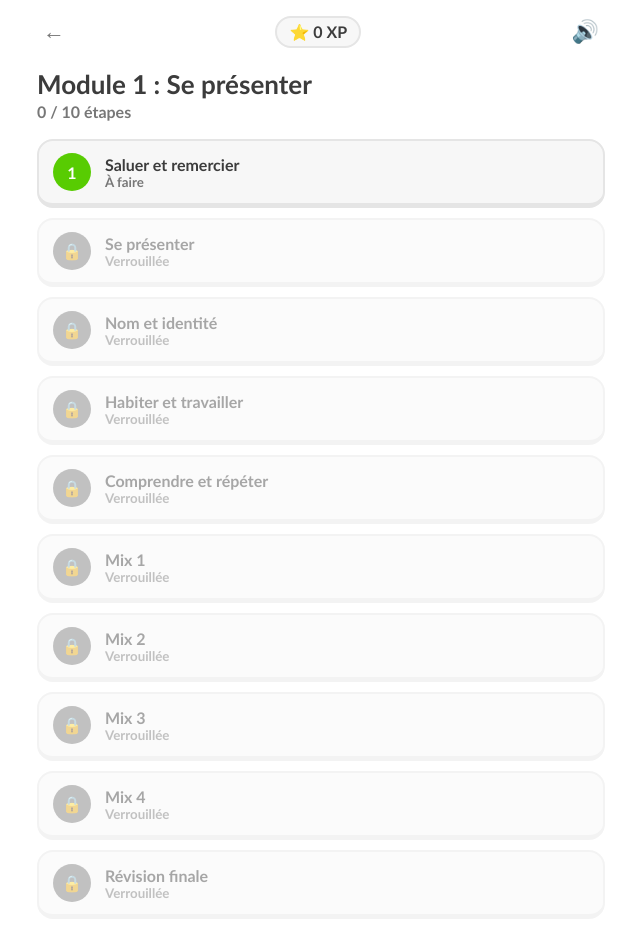
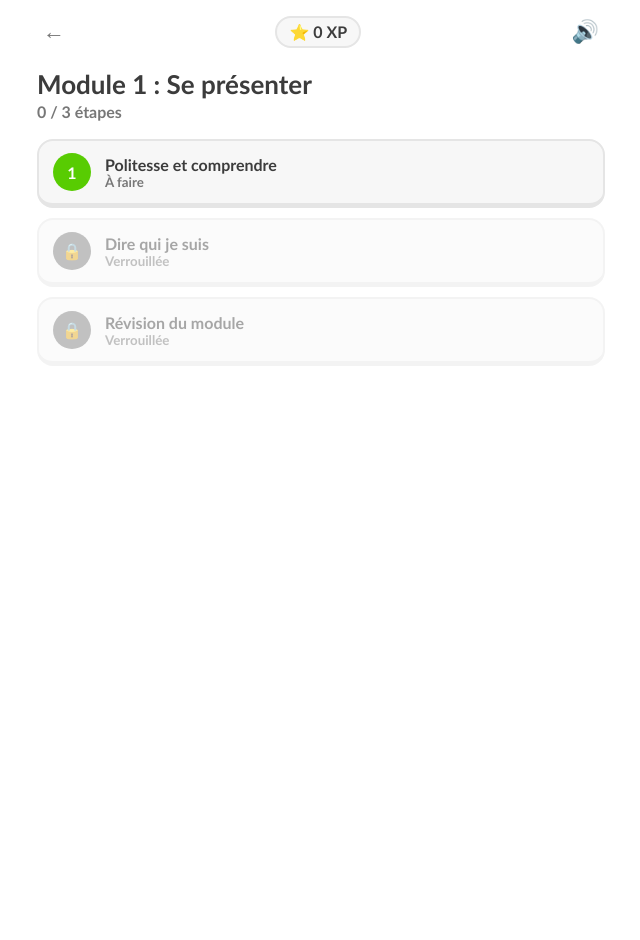
Before and after one commit to Iandrianina/mianatra-malagasy, a plain HTML site: page index.html in a window 1280 px wide. Both pictures are taken after a click on the button 640 px from the left and 186 px from the top of the page. Shown: the whole page, without its empty margins (319-959 px from the left). After the commit the page ends 800 px from the top, so only its background shows below. Drawn offline with Linux system fonts and the light colour scheme.

Commit message:
Refactor language learning module structure

```diff
--- a/index.html
+++ b/index.html
@@ -56,40 +56,49 @@ h1{font-size:26px;margin:8px 0 2px}
 <div id="app"></div>
 <script>
 var M=[
-{t:"Se présenter",e:"👋",g:"Saluer, dire son nom, où l’on habite, ce que l’on fait",
-items:[["Bonjour","Manahoana"],["Salut / ça va","Salama"],["Je m’appelle Paul","Ny anarako dia Paul"],["Je suis Paul","Izaho dia Paul"],["Comment t’appelles-tu ?","Iza ny anaranao ?"],["J’habite à Bois-le-roi","Mipetraka any Bois-le-roi"],["Je travaille dans la cybersécurité","Miasa amin’ny cybersécurité"],["Je comprends","Azoko"],["Je ne comprends pas","Tsy azoko"],["Tu peux répéter ?","Avereno hoe ?"],["Merci","Misaotra"],["Pardon / excusez-moi","Azafady"]],
-steps:[{t:"Saluer et remercier",ix:[0,1,10,11],tip:"Manahoana est le bonjour courant, Salama = salut / ça va, plus familier."},{t:"Se présenter",ix:[2,3,0,10],tip:"Ny anarako = mon nom, Izaho = moi. « dia » relie le sujet à ce qu’on en dit."},{t:"Nom et identité",ix:[4,2,3,1]},{t:"Habiter et travailler",ix:[5,6,4,3]},{t:"Comprendre et répéter",ix:[7,8,9,11],tip:"Tsy devant un mot = négation."},{t:"Mix 1",ix:[0,2,5,7,9]},{t:"Mix 2",ix:[1,3,4,6,8]},{t:"Mix 3",ix:[10,11,5,6,9,2]},{t:"Mix 4",ix:[4,5,6,7,8,9]},{t:"Révision finale",ix:[0,1,2,3,4,5,6,7,8,9,10,11]}]},
-{t:"Former une phrase",e:"🧩",g:"Négation, questions et phrases simples",
+{t:"Se présenter",e:"👋",g:"Saluer, se présenter, comprendre, remercier",
+items:[["Bonjour","Manahoana"],["Salut / ça va","Salama"],["Je m’appelle Paul","Ny anarako dia Paul"],["Je suis Paul","Izaho dia Paul"],["Comment t’appelles-tu ?","Iza ny anaranao ?"],["J’habite à Bois-le-roi","Izaho mipetraka any Bois-le-roi"],["Je travaille dans la cybersécurité","Izaho miasa amin’ny cybersécurité"],["Je comprends","Azoko"],["Je ne comprends pas","Tsy azoko"],["Tu peux répéter ?","Afaka averinao ve ?"],["Merci","Misaotra"],["Pardon / s’il vous plaît","Azafady"]],
+steps:[{t:"Politesse et comprendre",ix:[0,1,10,11,7,8,9],tip:"Salama = salut / ça va. Azafady sert à s’excuser et à dire « s’il vous plaît »."},{t:"Dire qui je suis",ix:[2,3,4,5,6,0,1],tip:"Ny anarako = mon nom, Izaho = moi. « dia » relie le sujet à ce qu’on en dit."},{t:"Révision du module",ix:[0,1,2,3,4,5,6,7,8,9,10,11]}]},
+{t:"Former une phrase",e:"🧩",g:"Négation, questions avec ve, phrases simples",
 items:[["Négation (ne… pas)","Tsy"],["Marqueur de question","Ve"],["Je travaille.","Miasa za"],["Je travaille ici.","Miasa ato za"],["Je travaille demain.","Miasa za rahampitso"],["Je travaille à Paris.","Miasa any Paris za"],["Je travaille avec Grégoire.","Miasa miaraka amin’i Grégoire za"],["Tu / toi","Ianao"],["Tu travailles ?","Miasa ve ianao ?"],["Tu travailles ici ?","Miasa ato ve ianao ?"],["Tu travailles à Paris ?","Miasa any Paris ve ianao ?"],["Tu comprends ?","Azonao ve ?"],["Je ne travaille pas.","Tsy miasa za"],["Tu manges ?","Misakafo ve ianao ?"],["Tu dors ?","Matory ve ianao ?"],["Ça va ?","Salama ve ianao ?"],["Je ne travaille pas ici.","Tsy miasa ato za"]],
-steps:[{t:"Tsy, Ve, Ianao et « je travaille »",ix:[0,1,2,7],tip:"Tsy = négation, Ve = question, Ianao = tu. Le verbe vient en premier : Miasa za (za = je, à l’oral)."},{t:"Où et quand",ix:[2,3,4,5]},{t:"Avec qui et la négation",ix:[6,12,16,3],tip:"Tsy se place juste avant le verbe : Tsy miasa za."},{t:"Poser une question avec Ve",ix:[8,9,10,7],tip:"Ve se place après le verbe : Miasa ve ianao ?"},{t:"Autres questions",ix:[11,13,14,15]},{t:"Mix 1",ix:[1,8,12,6,11]},{t:"Mix 2",ix:[3,9,13,16,4]},{t:"Mix 3",ix:[0,5,10,14,15,2]},{t:"Mix 4",ix:[12,16,8,9,10,11]},{t:"Révision finale",ix:[0,1,2,3,4,5,6,7,8,9,10,11,12,13,14,15,16]}]},
-{t:"Vocabulaire utile",e:"📚",g:"Vie quotidienne, interactions et temps",
-items:[["Manger","Misakafo"],["Boire","Misotro"],["Dormir","Matory"],["Travailler","Miasa"],["Sortir","Mivoaka"],["Rentrer","Mody"],["Acheter","Mividy"],["Prendre","Maka"],["Faire","Manao"],["Aller","Mandeha"],["Demander","Manontany"],["Répondre","Mamaly"],["Accepter","Manaiky"],["Expliquer","Manazava"],["Aujourd’hui","Androany"],["Demain","Rahampitso"],["Hier","Omaly"],["Maintenant","Zao"],["Toujours","Foana"],["Parfois","Indraindray"]],
-steps:[{t:"Verbes du quotidien 1",ix:[0,1,2,3],tip:"Beaucoup de verbes commencent par « mi- » ou « ma- »."},{t:"Verbes du quotidien 2",ix:[4,5,6,7]},{t:"Faire, aller, demander, répondre",ix:[8,9,10,11]},{t:"Accepter, expliquer, aujourd’hui, demain",ix:[12,13,14,15]},{t:"Hier, maintenant, toujours, parfois",ix:[16,17,18,19]},{t:"Mix 1",ix:[0,4,8,12,14]},{t:"Mix 2",ix:[2,6,10,16,18]},{t:"Mix 3",ix:[1,5,9,13,17,19]},{t:"Mix 4",ix:[3,7,11,15,0,10]},{t:"Révision finale",ix:[0,1,2,3,4,5,6,7,8,9,10,11,12,13,14,15,16,17,18,19]}]}
+steps:[{t:"Les bases d’une phrase",ix:[0,1,7,2,3,4,5,6],tip:"Le verbe vient en premier : Miasa za (za = je, à l’oral). Ianao = tu."},{t:"Négations et questions",ix:[12,16,8,9,10,11,13,14,15],tip:"Tsy se place avant le verbe, Ve juste après : Tsy miasa za / Miasa ve ianao ?"},{t:"Révision du module",ix:[0,1,2,3,4,5,6,7,8,9,10,11,12,13,14,15,16]}]},
+{t:"Vie quotidienne",e:"🏃",g:"Les verbes du quotidien",
+items:[["Manger","Misakafo"],["Boire","Misotro"],["Dormir","Matory"],["Travailler","Miasa"],["Sortir","Mivoaka"],["Rentrer","Mody"],["Acheter","Mividy"],["Prendre","Maka"],["Faire","Manao"],["Aller","Mandeha"],["Jouer","Milalao"]],
+steps:[{t:"Manger, boire, dormir…",ix:[0,1,2,3,4,5],tip:"Beaucoup de verbes commencent par « mi- » ou « ma- »."},{t:"Acheter, prendre, faire, aller, jouer",ix:[6,7,8,9,10,0,1]},{t:"Révision du module",ix:[0,1,2,3,4,5,6,7,8,9,10]}]},
+{t:"Interaction, goûts et temps",e:"💬",g:"Demander, répondre, aimer, vouloir, le temps",
+items:[["Demander","Manontany"],["Répondre","Mamaly"],["Accepter","Manaiky"],["Expliquer","Manazava"],["Aimer","Tia"],["Avoir envie de","Te"],["Aujourd’hui","Androany"],["Demain","Rahampitso"],["Hier","Omaly"],["Maintenant","Zao"],["Toujours","Foana"],["Parfois","Indraindray"]],
+steps:[{t:"Interagir et exprimer ses goûts",ix:[0,1,2,3,4,5]},{t:"Le temps",ix:[6,7,8,9,10,11]},{t:"Révision du module",ix:[0,1,2,3,4,5,6,7,8,9,10,11]}]},
+{t:"La maison et les animaux",e:"🏠",g:"Meubles, chambre, chien et chat",
+items:[["Chaise","Seza"],["Table","Latabatra"],["Chien","Alika"],["Chat","Saka"],["Lit","Fandriana"],["Couverture","Lamba"],["Oreiller","Ondana"]],
+steps:[{t:"Meubles et animaux",ix:[0,1,2,3,4]},{t:"Révision du module",ix:[0,1,2,3,4,5,6]}]},
+{t:"La nourriture",e:"🍚",g:"Riz, viandes et phrases simples",
+items:[["Riz","Vary"],["Accompagnement (viande ou féculents)","Loaka"],["Poulet","Akoho"],["Bœuf","Omby"],["Viande","Hena"],["Cochon","Kisoa"],["Manger","Misakafo"],["Boire","Misotro"],["J’aime le riz.","Tia vary za"],["Tu aimes le poulet ?","Tia akoho ve ianao ?"]],
+steps:[{t:"Riz et viandes",ix:[0,1,2,3,4,5]},{t:"Manger, boire, aimer",ix:[6,7,8,9,1,2]},{t:"Révision du module",ix:[0,1,2,3,4,5,6,7,8,9]}]}
 ];
 var S=load(),L=null,app=document.getElementById("app");
-function load(){var d;try{d=JSON.parse(localStorage.getItem("mg1"))}catch(e){}d=d||{};d.xp=d.xp||0;d.done=d.done||{};return d}
-function save(){try{localStorage.setItem("mg1",JSON.stringify(S))}catch(e){}}
+function load(){var d;try{d=JSON.parse(localStorage.getItem("mg2"))}catch(e){}d=d||{};d.xp=d.xp||0;d.done=d.done||{};return d}
+function save(){try{localStorage.setItem("mg2",JSON.stringify(S))}catch(e){}}
 function sh(a){a=a.slice();for(var i=a.length-1;i>0;i--){var j=Math.floor(Math.random()*(i+1));var t=a[i];a[i]=a[j];a[j]=t}return a}
-function cnt(i){var n=0;for(var s=0;s<10;s++)if(S.done[i+"-"+s]!==undefined)n++;return n}
+function cnt(i){var n=0;for(var s=0;s<M[i].steps.length;s++)if(S.done[i+"-"+s]!==undefined)n++;return n}
 var AC;function snd(t){if(S.mute)return;try{AC=AC||new(window.AudioContext||window.webkitAudioContext)();if(AC.state=="suspended")AC.resume();var q=[[[660,0],[880,.12]],[[220,0],[165,.15]],[[523,0],[659,.1],[784,.2],[1047,.3]],[[300,0],[200,.15],[150,.3]]][t];q.forEach(function(n){var o=AC.createOscillator(),g=AC.createGain(),st=AC.currentTime+n[1];o.type=t%2?"sawtooth":"sine";o.frequency.value=n[0];g.gain.setValueAtTime(.0001,st);g.gain.exponentialRampToValueAtTime(.2,st+.02);g.gain.exponentialRampToValueAtTime(.0001,st+.22);o.connect(g);g.connect(AC.destination);o.start(st);o.stop(st+.25)})}catch(e){}}
 function sb(){return '<button class="x" id="sn" title="Son">'+(S.mute?"🔇":"🔊")+'</button>'}
 app.addEventListener("click",function(e){var t=e.target.closest("#sn");if(t){S.mute=!S.mute;save();t.textContent=S.mute?"🔇":"🔊"}});
-function home(){L=null;var h='<div class="top"><span class="pill">⭐ '+S.xp+' XP</span>'+sb()+'</div><h1>Mianatra Malagasy 🇲🇬</h1><p class="sub">3 modules, 10 petites étapes chacun.</p>';
-M.forEach(function(m,i){h+='<button class="mod" data-i="'+i+'"><span class="ic">'+m.e+'</span><span>Module '+(i+1)+' : '+m.t+'<small>'+m.g+'</small><small>'+cnt(i)+' / 10 étapes terminées</small></span></button>'});
+function home(){L=null;var h='<div class="top"><span class="pill">⭐ '+S.xp+' XP</span>'+sb()+'</div><h1>Mianatra Malagasy 🇲🇬</h1><p class="sub">6 modules, des étapes courtes de 5 à 10 mots.</p>';
+M.forEach(function(m,i){h+='<button class="mod" data-i="'+i+'"><span class="ic">'+m.e+'</span><span>Module '+(i+1)+' : '+m.t+'<small>'+m.g+'</small><small>'+cnt(i)+' / '+m.steps.length+' étapes terminées</small></span></button>'});
 app.innerHTML=h;app.querySelectorAll(".mod").forEach(function(b){b.onclick=function(){mpage(+b.dataset.i)}})}
-function mpage(i){L=null;var m=M[i],h='<div class="top"><button class="x" id="bk">←</button><span class="pill">⭐ '+S.xp+' XP</span>'+sb()+'</div><h1>Module '+(i+1)+' : '+m.t+'</h1><p class="sub">'+cnt(i)+' / 10 étapes</p>';
+function mpage(i){L=null;var m=M[i],h='<div class="top"><button class="x" id="bk">←</button><span class="pill">⭐ '+S.xp+' XP</span>'+sb()+'</div><h1>Module '+(i+1)+' : '+m.t+'</h1><p class="sub">'+cnt(i)+' / '+m.steps.length+' étapes</p>';
 m.steps.forEach(function(st,s){var d=S.done[i+"-"+s],lk=s>0&&S.done[i+"-"+(s-1)]===undefined;h+='<button class="st'+(lk?' lk':'')+'"'+(lk?' disabled':'')+' data-s="'+s+'"><span class="n">'+(d!==undefined?'✓':lk?'🔒':s+1)+'</span><span>'+st.t+'<small>'+(d!==undefined?'Score : '+d+'%':lk?'Verrouillée':'À faire')+'</small></span></button>'});
 app.innerHTML=h;document.getElementById("bk").onclick=home;app.querySelectorAll(".st").forEach(function(b){b.onclick=function(){start(i,+b.dataset.s)}})}
 function mk(m,it,dir){var q=dir?it[0]:it[1],a=dir?it[1]:it[0],n=it[1].split(" ").length,all=m.items.filter(function(x){return x!==it}).map(function(x){return dir?x[1]:x[0]}),same=all.filter(function(x){return x.split(" ").length==a.split(" ").length});
 var pool=sh(same.length>=3?same:all).slice(0,3);return{k:"c",p:dir?"Comment dit-on en malagasy ?":"Que signifie ce mot ?",q:q,a:a,o:sh(pool.concat([a]))}}
 function mkq(m,it,t){return t=="b"?{k:"b",fr:it[0],mg:it[1],bank:sh(it[1].split(" "))}:mk(m,it,t=="f")}
-function start(i,s){var m=M[i],st=m.steps[s],ix=sh(st.ix),tp=ix.map(function(k){return sh(m.items[k][1].split(" ").length>1?["f","m","b"]:["f","m"])}),tg=Math.min(10,ix.length*2),c=[];
+function start(i,s){var m=M[i],st=m.steps[s],ix=sh(st.ix),tp=ix.map(function(k){return sh(m.items[k][1].split(" ").length>1?["f","m","b"]:["f","m"])}),tg=Math.min(12,ix.length*2),c=[];
 for(var r=0;r<3&&c.length<tg;r++)ix.forEach(function(k,n){if(c.length<tg&&tp[n][r])c.push(mkq(m,m.items[k],tp[n][r]))});
 c=sh(c);L={i:i,s:s,qs:c,tot:c.length,h:5,ok:0,wr:0,sel:null,pick:[],intro:true};draw()}
 function head(){var p=Math.round((L.tot-L.qs.length)/L.tot*100);return '<div class="top"><button class="x" id="qx">✕</button><div class="bar"><i style="width:'+p+'%"></i></div><span>❤️ '+L.h+'</span></div>'}
 function draw(){var m=M[L.i],st=m.steps[L.s];
 if(L.intro){var h=head()+'<div class="q"><h2>Étape '+(L.s+1)+' : '+st.t+'</h2>';if(st.tip)h+='<div class="tip">'+st.tip+'</div>';
-if(st.ix.length<=6){h+='<p class="sub">Les mots de cette étape :</p>';st.ix.forEach(function(k){h+='<div class="new"><span>'+m.items[k][0]+'</span><b>'+m.items[k][1]+'</b></div>'})}else h+='<p class="sub">On révise tout ce que tu as vu.</p>';
+if(st.ix.length<=10){h+='<p class="sub">Les mots de cette étape :</p>';st.ix.forEach(function(k){h+='<div class="new"><span>'+m.items[k][0]+'</span><b>'+m.items[k][1]+'</b></div>'})}else h+='<p class="sub">On révise tout ce que tu as vu.</p>';
 app.innerHTML=h+'</div><button class="btn" id="go">Commencer</button>';document.getElementById("qx").onclick=function(){mpage(L.i)};document.getElementById("go").onclick=function(){L.intro=false;draw()};return}
 if(L.h<=0)return end(false);if(!L.qs.length)return end(true);
 var q=L.qs[0],h=head()+'<div class="q">';
@@ -107,7 +116,7 @@ else{ans=q.mg;good=L.pick.map(function(t){return q.bank[t]}).join(" ")===q.mg}
 snd(good?0:1);if(good){L.ok++;S.xp+=10;save()}else{L.h--;L.wr++}
 document.getElementById("foot").innerHTML='<div class="fb '+(good?"ok":"bad")+'"><p>'+(good?"✅ Bravo !":"❌ La bonne réponse : "+ans)+'</p><button class="btn" id="nx">Continuer</button></div>';
 document.getElementById("nx").onclick=function(){var c=L.qs.shift();if(!good)L.qs.push(c);L.sel=null;L.pick=[];draw()}}
-function end(win){var sc=Math.round(L.ok/(L.ok+L.wr)*100)||0,i=L.i,s=L.s,last=s>=9;snd(win?2:3);if(win){S.done[i+"-"+s]=Math.max(S.done[i+"-"+s]||0,sc);S.xp+=20;save()}
+function end(win){var sc=Math.round(L.ok/(L.ok+L.wr)*100)||0,i=L.i,s=L.s,last=s>=M[i].steps.length-1;snd(win?2:3);if(win){S.done[i+"-"+s]=Math.max(S.done[i+"-"+s]||0,sc);S.xp+=20;save()}
 app.innerHTML='<div class="end"><div class="em">'+(win?"🎉":"💔")+'</div><h1>'+(win?"Étape "+(s+1)+" terminée !":"Plus de vies…")+'</h1><p class="sub">'+(win?"Précision : "+sc+"% · XP : "+S.xp:"Réessaie, tu vas y arriver !")+'</p></div><button class="btn" id="a1">'+(win?(last?"Retour au module":"Étape suivante"):"Réessayer")+'</button><div style="height:10px"></div><button class="btn sec" id="a2">Liste des étapes</button>';
 document.getElementById("a1").onclick=function(){win?(last?mpage(i):start(i,s+1)):start(i,s)};document.getElementById("a2").onclick=function(){mpage(i)}}
 home();
```
